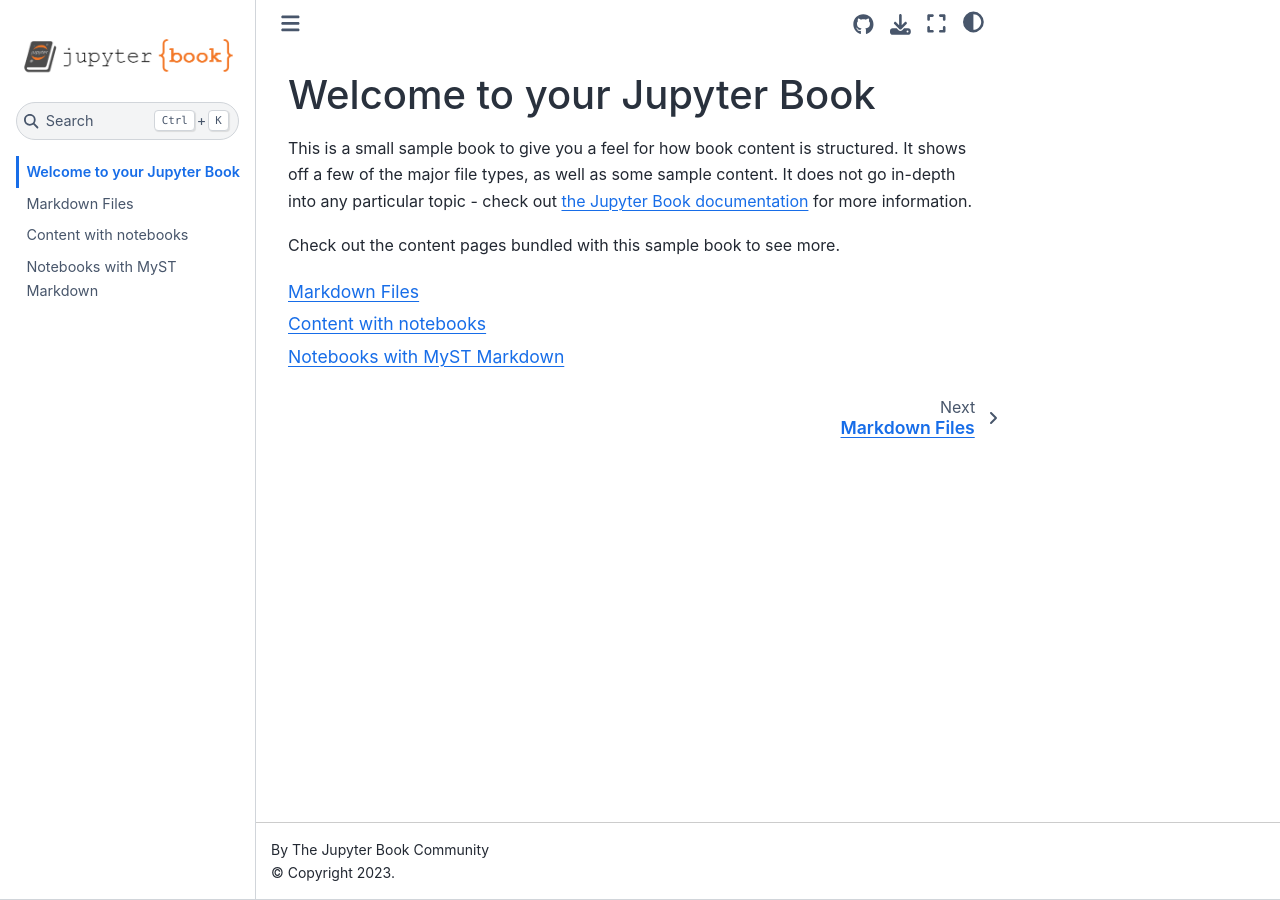
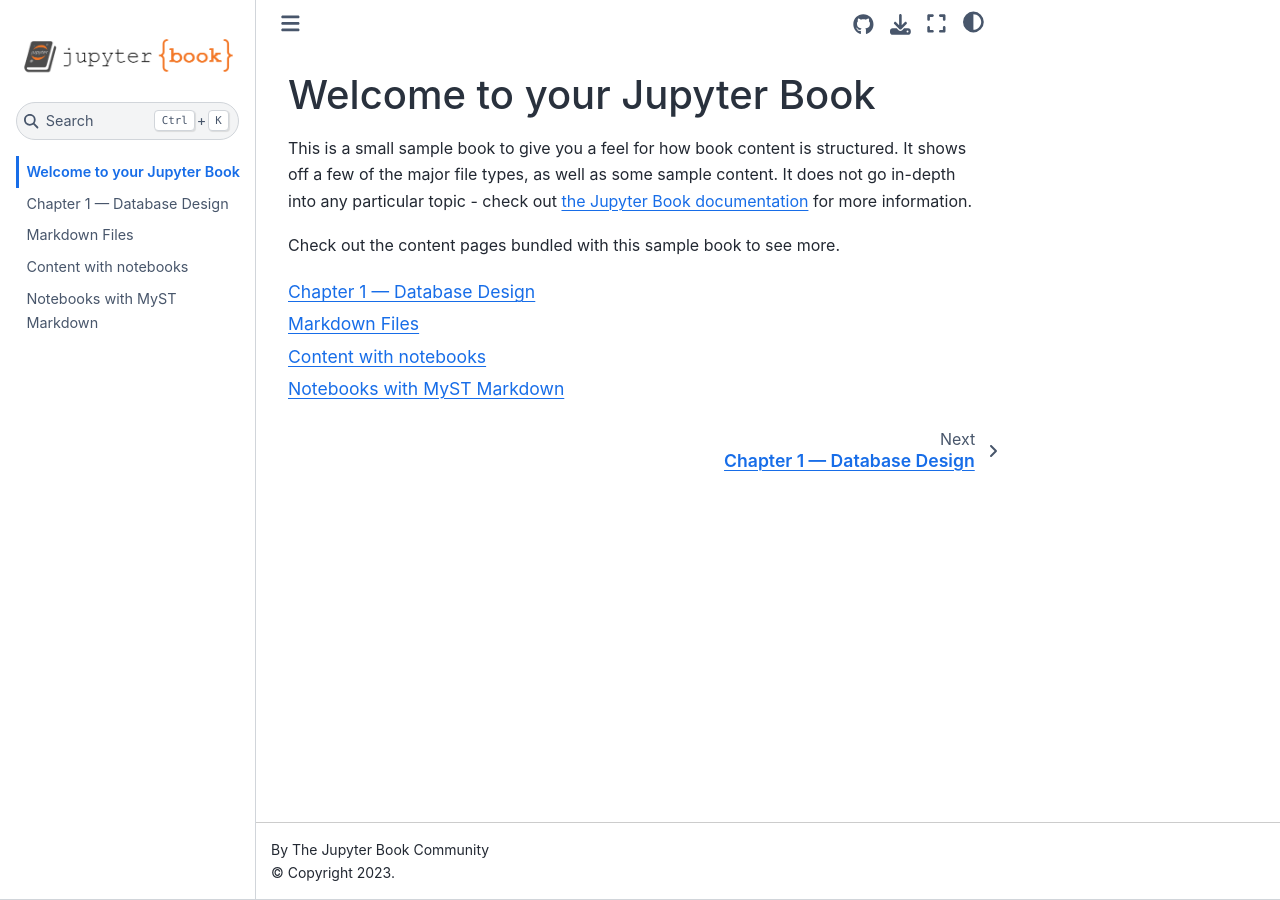
Before and after one commit to Jankd90/Databases, a Jupyter Book: the page built from docs/intro.md, in a window 1280 px wide. Built offline with Jupyter Book 1.0.4 settings and Sphinx 7.4.7 and the Sphinx Book theme 1.1.4, drawn with Linux system fonts in a browser that asks for light colours; some of the changed lines change nothing that is shown.

Commit message:
changed site

````diff
--- /dev/null
+++ b/docs/Chapter1.md
@@ -0,0 +1,237 @@
+# Chapter 1 — Database Design
+
+---
+
+## Introduction
+
+Database design defines the structure of data storage.
+
+In a **single-user system**, the user usually designs the database.
+In a **shared system**, a **Database Administrator (DBA)** integrates requirements from multiple users and designs the total database.
+
+Database design may be simple or complex, depending on scope.
+The same fundamental principles apply to both small and large systems.
+
+> **Definition:**
+> *Database design* is the process of deciding what tables should exist and which fields they contain.
+
+---
+
+## Departments and Employees — A Good Design
+
+A company has multiple departments.
+
+**Each Department:**
+- Has a unique department number
+- Has a name, manager, and budget
+- Can employ zero or more employees
+- A manager manages one department only
+
+**Each Employee:**
+- Has a unique employee number
+- Has a name, job title, and salary
+- Works in one department only
+
+**Relational Schema:**
+
+```sql
+CREATE TABLE DEPARTMENT (
+  DEPTNO CHAR(3) PRIMARY KEY,
+  NAME VARCHAR(50),
+  MGR_EMPNO CHAR(5),
+  BUDGET DECIMAL(10,2)
+);
+
+CREATE TABLE EMPLOYEE (
+  EMPNO CHAR(5) PRIMARY KEY,
+  NAME VARCHAR(50),
+  JOB VARCHAR(30),
+  SALARY DECIMAL(10,2),
+  DEPTNO CHAR(3) REFERENCES DEPARTMENT(DEPTNO)
+);
+```
+
+---
+
+## ⚠️ Bad Design Example 1 — One Big Table
+
+If employee data is merged into the department table, the result is a wide, redundant structure:
+
+```
+DEPTNO | NAME | MGR_EMPNO | BUDGET | EMPNO_1 | NAME_1 | JOB_1 | SALARY_1 | ... | EMPNO_9 | NAME_9 | JOB_9 | SALARY_9
+```
+
+### Problems
+
+1. **Too wide** — Difficult to display or print.
+2. **Fixed limit** — Only a set number of employees can exist.
+3. **Null values** — Departments with fewer employees waste storage.
+4. **Maintenance complexity** — Adding or deleting an employee causes field shuffling.
+5. **Complex queries:**
+
+```sql
+SELECT DEPTNO
+FROM EMP
+WHERE EMPNO_1 = '61126'
+   OR EMPNO_2 = '61126'
+   OR EMPNO_3 = '61126';
+```
+
+6. **Inefficient aggregate operations:**
+
+```sql
+SELECT (SALARY_1 + SALARY_2 + SALARY_3 + SALARY_4
+      + SALARY_5 + SALARY_6 + SALARY_7 + SALARY_8) / 8
+FROM DEPT
+WHERE DEPTNO = 'K82';
+```
+
+---
+
+## ✅ Correct Design and Queries
+
+The normalized design uses two tables — **DEPARTMENT** and **EMPLOYEE**.
+
+Retrieve all employees in department `M27`:
+
+```sql
+SELECT EMPNO, NAME, JOB, SALARY
+FROM EMPLOYEE
+WHERE DEPTNO = 'M27'
+ORDER BY NAME;
+```
+
+Insert, delete, or update data easily:
+
+```sql
+INSERT INTO EMPLOYEE (EMPNO, NAME, JOB, SALARY, DEPTNO)
+VALUES ('50901', 'CLARK', 'INSTRUCTOR', 32000, 'M27');
+
+DELETE FROM EMPLOYEE
+WHERE DEPTNO = 'M27'
+  AND NAME = 'ADAMS';
+
+UPDATE EMPLOYEE
+SET NAME = 'ANDERSON'
+WHERE DEPTNO = 'M27'
+  AND NAME = 'SMITH';
+```
+
+Average salary per department:
+
+```sql
+SELECT AVG(SALARY)
+FROM EMPLOYEE
+WHERE DEPTNO = 'K82';
+```
+
+---
+
+## ⚠️ Bad Design Example 2 — Department Data in Employee Table
+
+If department details are stored with every employee record:
+
+| EMPNO | ENAME | JOB | SALARY | DEPTNO | DNAME | MGR_EMPNO | BUDGET |
+|-------|--------|-----|--------|--------|--------|------------|--------|
+| 61126 | Adams | Secretary | 25K | M27 | Education | 42713 | 200K |
+| 42713 | Cook | Manager | 50K | M27 | Education | 42713 | 200K |
+
+### Problems
+
+- **Redundant data** (repeated department info)
+- **Wasted storage space**
+- **Risk of inconsistency**
+- **Loss of department info when deleting last employee**
+- **Cannot represent empty departments**
+
+### Example of inconsistency
+
+```sql
+UPDATE EMP
+SET MGR_EMPNO = '12345'
+WHERE EMPNO = '61126';
+```
+
+This would make the department manager inconsistent across rows.
+
+---
+
+## Discussion
+
+From this example, several **design principles** arise.
+
+> 🧩 **Principle 1**
+> Represent each **entity type** as a separate table.
+
+> 🧩 **Principle 2**
+> Decide the **primary key** for each table.
+
+> 🧩 **Principle 3**
+> Assign each property of an entity type to a field in that entity’s table.
+
+**Summary of structure:**
+
+Each table consists of:
+1. A primary key (unique identifier)
+2. Zero or more attributes describing only that entity type
+
+Bad designs violate this rule by including fields that describe other entities.
+
+> **Rule of Thumb:**
+> Each field represents *a fact about the key, the whole key, and nothing but the key.*
+
+---
+
+## Relationships
+
+Departments and employees have a **one-to-many** relationship:
+- Each department has many employees.
+- Each employee belongs to one department.
+
+Representation:
+
+```
+DEPARTMENT (DEPTNO, NAME, MGR_EMPNO, BUDGET)
+EMPLOYEE (EMPNO, NAME, JOB, SALARY, DEPTNO)
+```
+
+**Foreign key relationships:**
+- `EMPLOYEE.DEPTNO → DEPARTMENT.DEPTNO`
+- `DEPARTMENT.MGR_EMPNO → EMPLOYEE.EMPNO`
+
+```sql
+ALTER TABLE EMPLOYEE
+  ADD FOREIGN KEY (DEPTNO)
+  REFERENCES DEPARTMENT(DEPTNO);
+
+ALTER TABLE DEPARTMENT
+  ADD FOREIGN KEY (MGR_EMPNO)
+  REFERENCES EMPLOYEE(EMPNO);
+```
+
+> 🧩 **Principle 4**
+> Represent each *one-to-many relationship* by a foreign key in the "many" table referencing the "one" table.
+
+---
+
+## Summary
+
+- **Entities → Tables**
+- **Attributes → Fields**
+- **Relationships → Foreign Keys**
+- **Primary Keys → Uniquely identify each record**
+
+> ✅ **Good database design** ensures stability, extensibility, and consistency.
+> Each fact is stored *once*, in *one place*.
+
+---
+
+> 💡 **Definition: Entity**
+> A distinguishable object about which data is stored.
+> Examples: Department, Employee.
+
+> 💡 **Definition: Attribute**
+> A property describing an entity.
+> Examples: Name, Salary, Budget.
+
+---
--- a/docs/_toc.yml
+++ b/docs/_toc.yml
@@ -4,6 +4,7 @@
 format: jb-book
 root: intro
 chapters:
+- file: Chapter1
 - file: markdown
 - file: notebooks
 - file: markdown-notebooks
````
